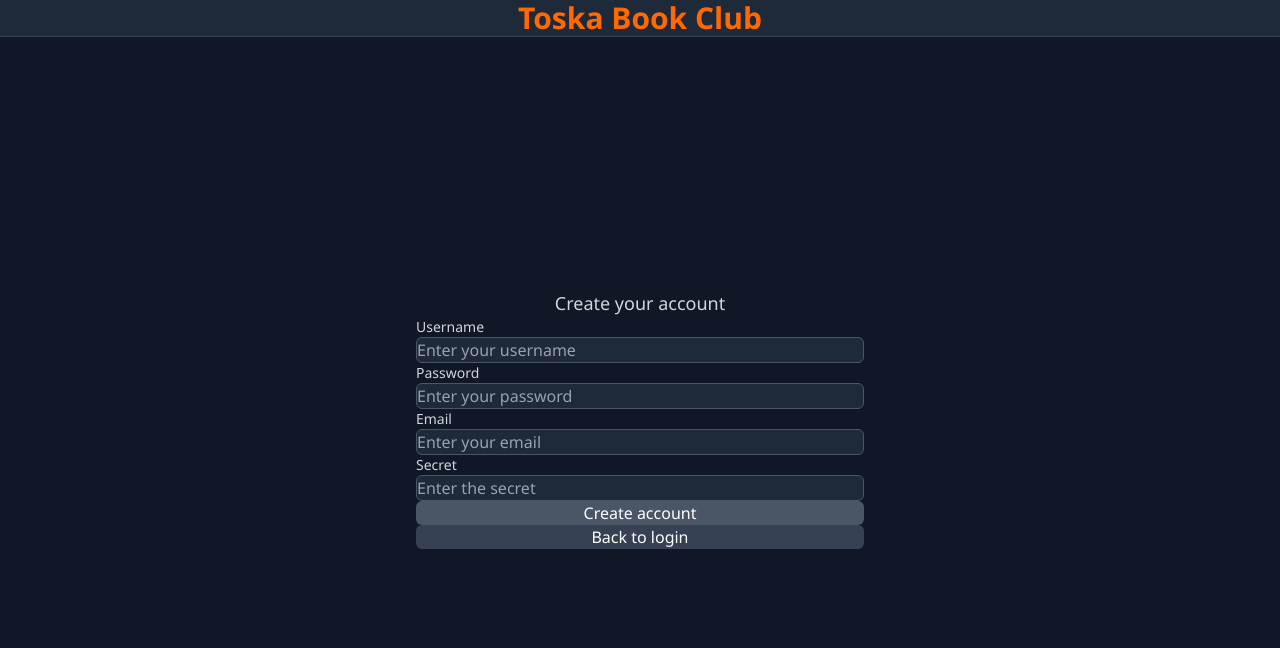
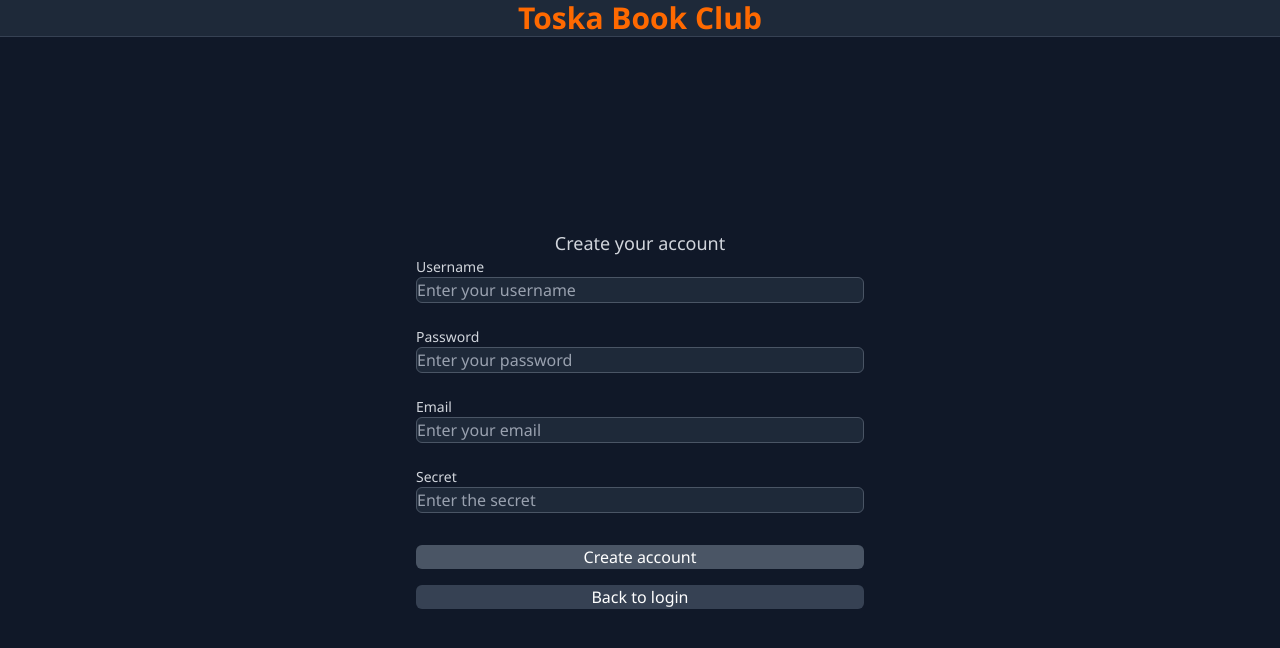
Before and after one commit to ShootingStar91/toska-book-club, a React (Vite) app in the folder frontend/: page / in a window 1280 px wide. Both pictures are taken after typing "Sample", "Sample123" into the empty fields and a click on the button "Create new account". Shown: the top 648 px of the page. Built offline with nearby package versions, Linux system fonts and the light colour scheme.

Commit message:
spacing to forms

```diff
--- a/frontend/src/components/LoginForm.tsx
+++ b/frontend/src/components/LoginForm.tsx
@@ -34,7 +34,7 @@ export function LoginForm({ onLoginSuccess, onShowRegistration }: LoginFormProps
         <p className="text-gray-300 text-lg mb-6">Sign in to your account</p>
       </div>
 
-        <form onSubmit={handleSubmit} className="space-y-6">
+        <form onSubmit={handleSubmit}>
           <div>
             <label
               htmlFor="username"
@@ -54,7 +54,7 @@ export function LoginForm({ onLoginSuccess, onShowRegistration }: LoginFormProps
             />
           </div>
 
-          <div>
+          <div style={{ marginTop: '24px' }}>
             <label
               htmlFor="password"
               className="block text-sm font-medium text-gray-300 mb-2"
@@ -74,11 +74,12 @@ export function LoginForm({ onLoginSuccess, onShowRegistration }: LoginFormProps
           </div>
 
           {loginMutation.error && (
-            <div className="bg-red-900 border border-red-700 text-red-300 px-4 py-3 rounded-md text-sm">
+            <div className="bg-red-900 border border-red-700 text-red-300 px-4 py-3 rounded-md text-sm" style={{ marginTop: '24px' }}>
               {loginMutation.error.message}
             </div>
           )}
 
+          <div style={{ marginTop: '32px' }}>
             <button
               type="submit"
               disabled={
@@ -93,9 +94,11 @@ export function LoginForm({ onLoginSuccess, onShowRegistration }: LoginFormProps
               type="button"
               onClick={onShowRegistration}
               className="w-full bg-gray-700 hover:bg-gray-600 text-white font-medium py-2 px-4 rounded-md transition-colors focus:outline-none focus:ring-2 focus:ring-gray-500 focus:ring-offset-2 focus:ring-offset-gray-900"
+              style={{ marginTop: '16px' }}
             >
               Create new account
             </button>
+          </div>
         </form>
     </div>
   );
--- a/frontend/src/components/RegistrationForm.tsx
+++ b/frontend/src/components/RegistrationForm.tsx
@@ -47,7 +47,7 @@ export function RegistrationForm({ onBackToLogin }: RegistrationFormProps) {
         <p className="text-gray-300 text-lg mb-6">Create your account</p>
       </div>
 
-        <form onSubmit={handleSubmit} className="space-y-6">
+        <form onSubmit={handleSubmit}>
           <div>
             <label
               htmlFor="username"
@@ -67,7 +67,7 @@ export function RegistrationForm({ onBackToLogin }: RegistrationFormProps) {
             />
           </div>
 
-          <div>
+          <div style={{ marginTop: '24px' }}>
             <label
               htmlFor="password"
               className="block text-sm font-medium text-gray-300 mb-2"
@@ -86,7 +86,7 @@ export function RegistrationForm({ onBackToLogin }: RegistrationFormProps) {
             />
           </div>
 
-          <div>
+          <div style={{ marginTop: '24px' }}>
             <label
               htmlFor="email"
               className="block text-sm font-medium text-gray-300 mb-2"
@@ -105,7 +105,7 @@ export function RegistrationForm({ onBackToLogin }: RegistrationFormProps) {
             />
           </div>
 
-          <div>
+          <div style={{ marginTop: '24px' }}>
             <label
               htmlFor="secret"
               className="block text-sm font-medium text-gray-300 mb-2"
@@ -125,17 +125,18 @@ export function RegistrationForm({ onBackToLogin }: RegistrationFormProps) {
           </div>
 
           {registerMutation.error && (
-            <div className="bg-red-900 border border-red-700 text-red-300 px-4 py-3 rounded-md text-sm">
+            <div className="bg-red-900 border border-red-700 text-red-300 px-4 py-3 rounded-md text-sm" style={{ marginTop: '24px' }}>
               {registerMutation.error.message}
             </div>
           )}
 
           {successMessage && (
-            <div className="bg-green-900 border border-green-700 text-green-300 px-4 py-3 rounded-md text-sm">
+            <div className="bg-green-900 border border-green-700 text-green-300 px-4 py-3 rounded-md text-sm" style={{ marginTop: '24px' }}>
               {successMessage} Redirecting to login...
             </div>
           )}
 
+          <div style={{ marginTop: '32px' }}>
             <button
               type="submit"
               disabled={
@@ -155,9 +156,11 @@ export function RegistrationForm({ onBackToLogin }: RegistrationFormProps) {
               onClick={onBackToLogin}
               disabled={registerMutation.isPending}
               className="w-full bg-gray-700 hover:bg-gray-600 disabled:bg-gray-600 disabled:cursor-not-allowed text-white font-medium py-2 px-4 rounded-md transition-colors focus:outline-none focus:ring-2 focus:ring-gray-500 focus:ring-offset-2 focus:ring-offset-gray-900"
+              style={{ marginTop: '16px' }}
             >
               Back to login
             </button>
+          </div>
         </form>
     </div>
   );
```
Lines whose indentation alone changed are shown as unchanged.
